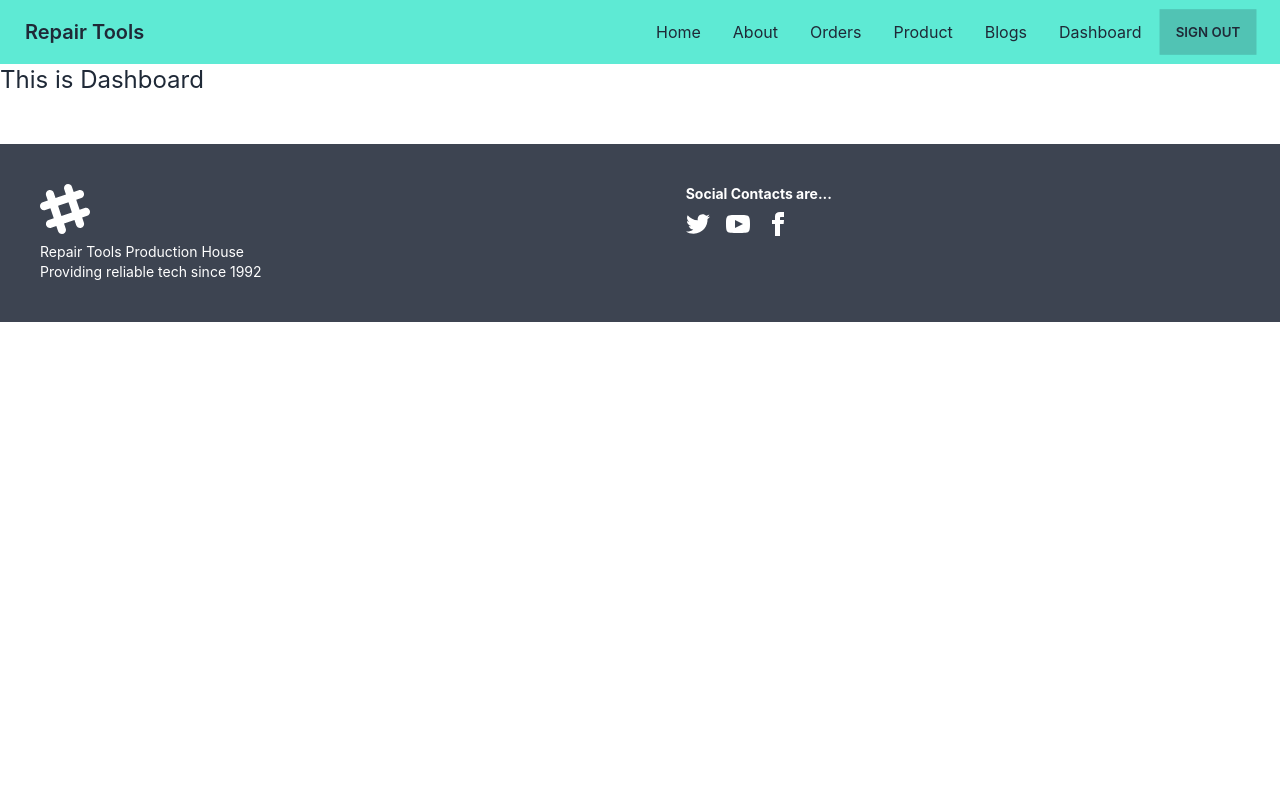
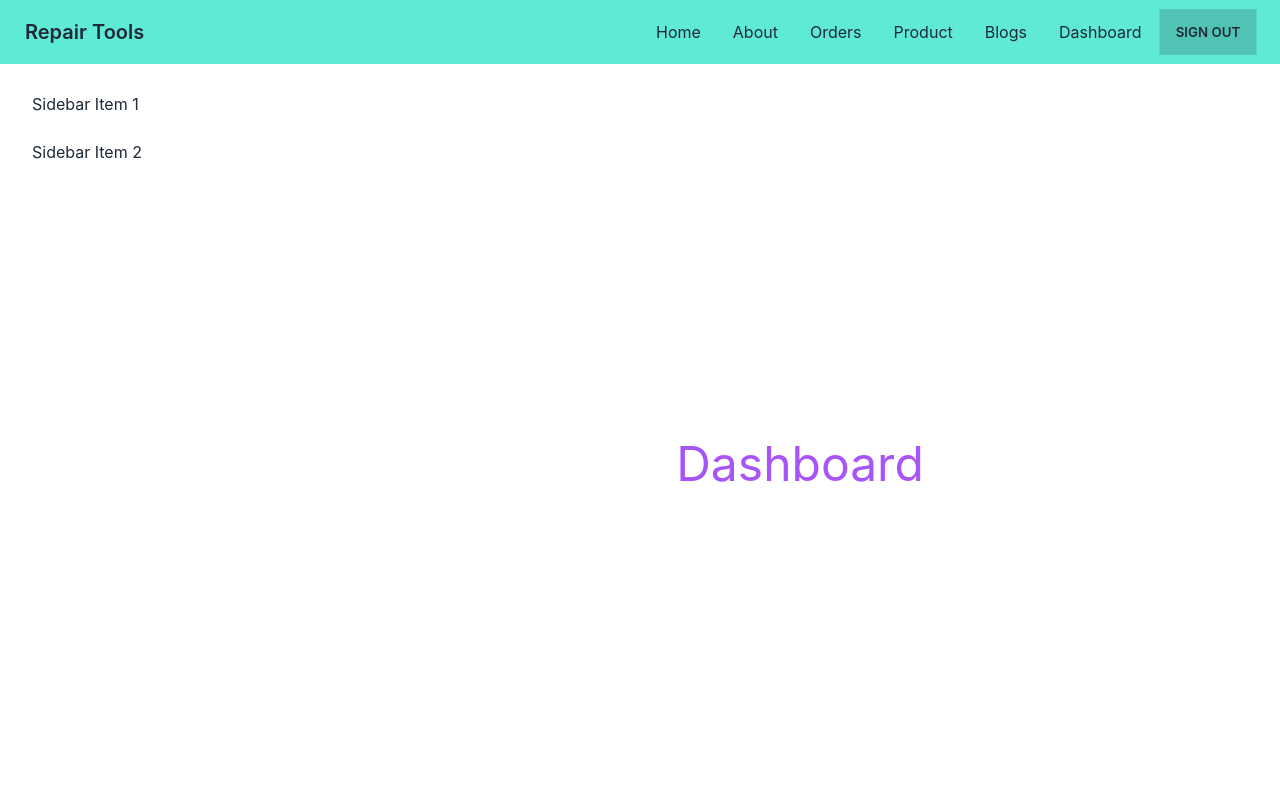
Before and after one commit to shabbirahmedshuvo01/my-work-12-client-on, a React (Create React App) app: page /dashboard in a window 1280 px wide. Shown: the top 800 px of the page. Built offline with nearby package versions, Linux system fonts and the light colour scheme; no server answers; sample sign-in values are in the browser's storage.

Commit message:
added new dashboard

```diff
--- a/src/App.js
+++ b/src/App.js
@@ -26,7 +26,9 @@ function App() {
         <Route path='/product' element={<RequireAuth><Products></Products></RequireAuth>}></Route>
         <Route path='/tools/:id' element={<RequireAuth><Orders></Orders></RequireAuth>}></Route>
         <Route path='/blogs' element={<Blogs></Blogs>}></Route>
-        <Route path='/dashboard' element={<RequireAuth><Dashboard></Dashboard></RequireAuth>}></Route>
+        <Route path='/dashboard' element={<RequireAuth><Dashboard></Dashboard></RequireAuth>}>
+          <Route index element></Route>
+        </Route>
         <Route path='/login' element={<Login></Login>}></Route>
         <Route path='/register' element={<Register></Register>}></Route>
         <Route path='*' element={<ErrorWork></ErrorWork>}></Route>
--- a/src/Components/Dashboard/Dashboard.js
+++ b/src/Components/Dashboard/Dashboard.js
@@ -1,9 +1,25 @@
 import React from 'react';
+import { Outlet } from 'react-router-dom';
 
 const Dashboard = () => {
     return (
-        <div>
-            <h2 className="text-2xl">This is Dashboard</h2>
+        <div className="drawer drawer-mobile">
+            <input id="my-drawer-2" type="checkbox" className="drawer-toggle" />
+            <div className="drawer-content flex flex-col items-center justify-center">
+                <h2 className='text-5xl text-purple-500'>Dashboard</h2>
+                <Outlet></Outlet>
+                <label for="my-drawer-2" className="btn btn-primary drawer-button lg:hidden">Open drawer</label>
+
+            </div>
+            <div className="drawer-side">
+                <label for="my-drawer-2" className="drawer-overlay"></label>
+                <ul className="menu p-4 overflow-y-auto w-80 bg-base-100 text-base-content">
+                    {/* <!-- Sidebar content here --> */}
+                    <li><a>Sidebar Item 1</a></li>
+                    <li><a>Sidebar Item 2</a></li>
+                </ul>
+
+            </div>
         </div>
     );
 };
--- /dev/null
+++ b/src/Components/Dashboard/MyOrder.js
@@ -0,0 +1,11 @@
+import React from 'react';
+
+const MyOrder = () => {
+    return (
+        <div>
+            <h2 className='text-2xl'>My Orders</h2>
+        </div>
+    );
+};
+
+export default MyOrder;
--- /dev/null
+++ b/src/Components/Dashboard/Myreview.js
@@ -0,0 +1,11 @@
+import React from 'react';
+
+const Myreview = () => {
+    return (
+        <div>
+            <h2 className="text-2xl">my reviews</h2>
+        </div>
+    );
+};
+
+export default Myreview;
```
